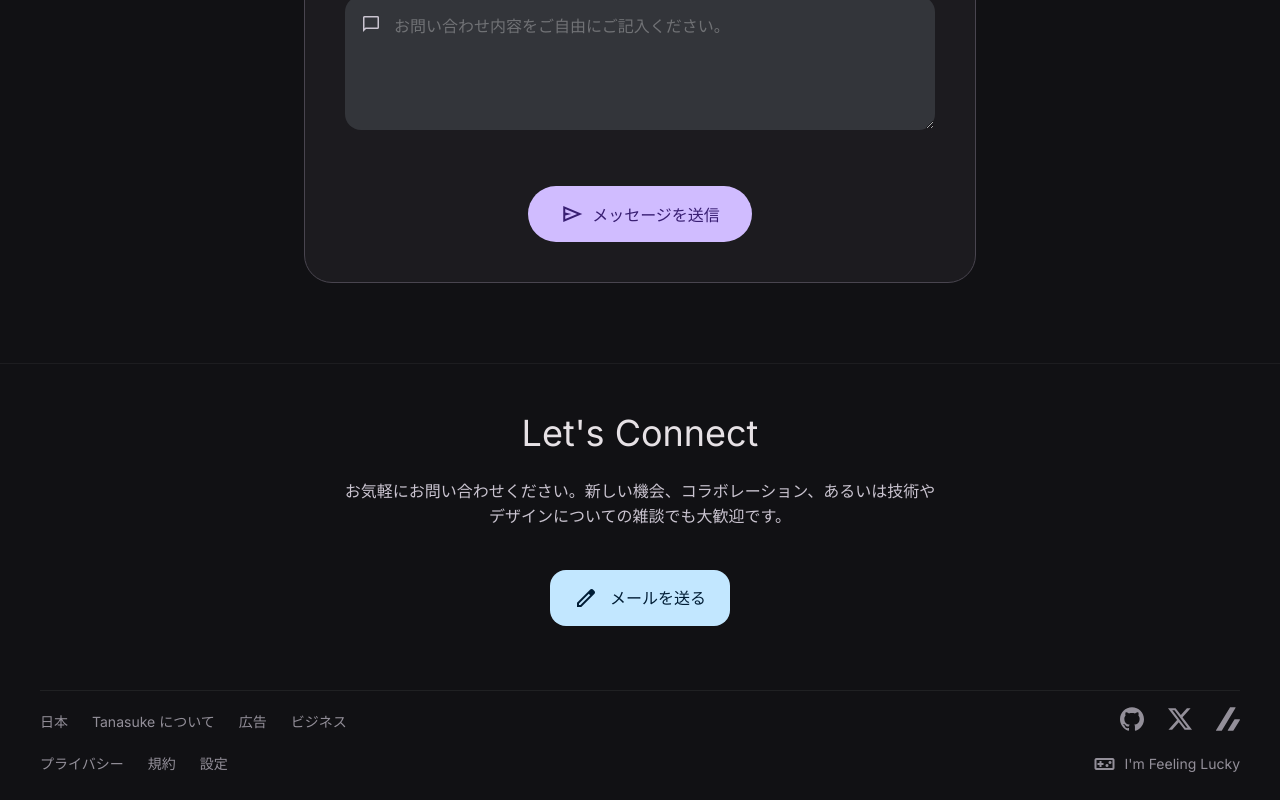
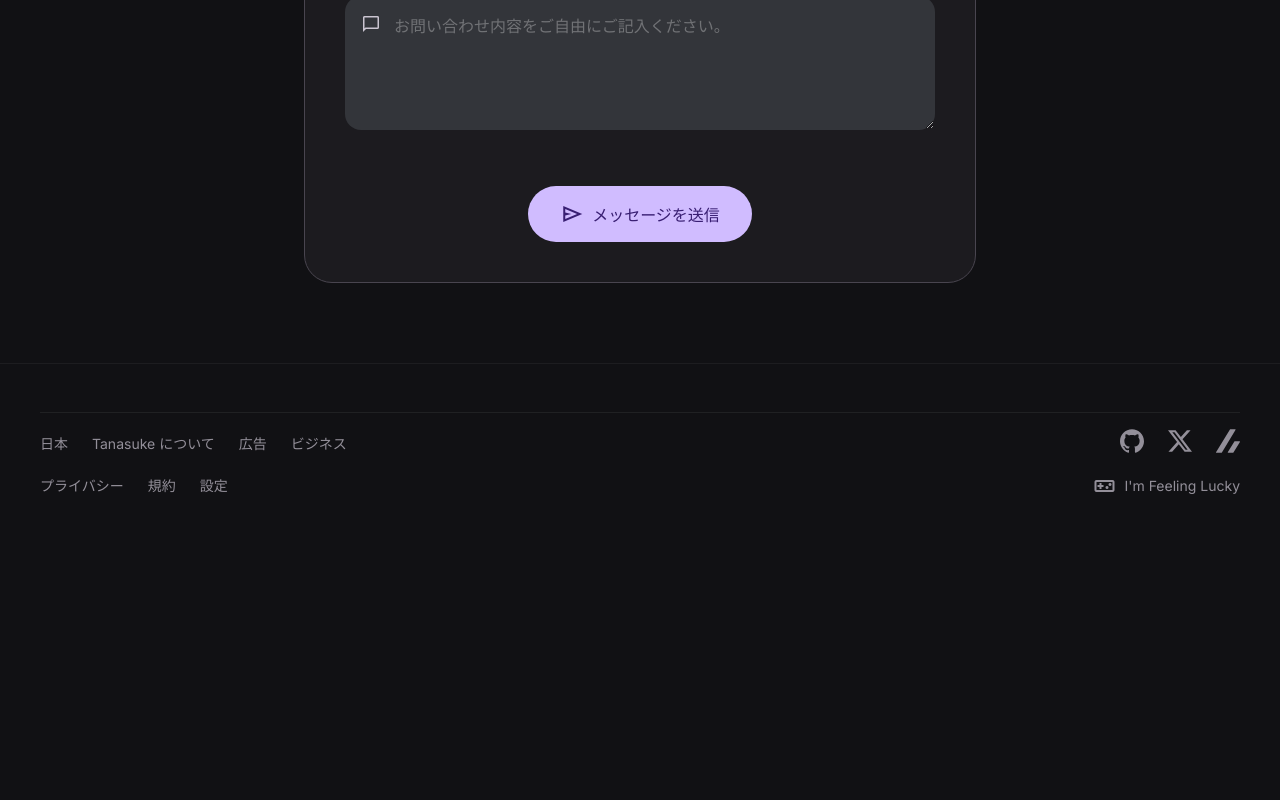
Before and after one commit to nekopath-dev/portfolio, a React (Vite) app: page / in a window 1280 px wide. Shown: the part 6252-7052 px from the top of the page. After the commit the page ends 6774 px from the top, so only its background shows below. Built offline with nearby package versions, Linux system fonts and the light colour scheme; a web font is replaced by a local one.

Commit message:
お問い合わせフォーム動作OK

```diff
--- a/src/App.css
+++ b/src/App.css
@@ -17,48 +17,7 @@ main {
   padding: 48px 24px 24px;
 }
 
-.footer-top {
-  display: flex;
-  flex-direction: column;
-  align-items: center;
-  gap: 24px;
-  text-align: center;
-  max-width: 600px;
-  margin: 0 auto 64px;
-}
 
-.footer-title {
-  font-size: var(--font-size-display-small);
-  font-weight: 400;
-  color: var(--md-sys-color-on-surface);
-}
-
-.footer-subtitle {
-  color: var(--md-sys-color-on-surface-variant);
-  font-size: var(--font-size-body-large);
-  line-height: 1.6;
-}
-
-.footer-fab {
-  display: inline-flex;
-  align-items: center;
-  justify-content: center;
-  gap: 12px;
-  height: 56px;
-  padding: 0 24px;
-  border-radius: var(--md-sys-shape-corner-large);
-  background-color: #C2E7FF;
-  color: #001D35;
-  font-weight: 500;
-  margin-top: 16px;
-  transition: all 0.3s cubic-bezier(0.4, 0.0, 0.2, 1);
-  text-decoration: none;
-}
-
-.footer-fab:hover {
-  box-shadow: 0px 6px 10px 4px rgba(0, 0, 0, 0.15), 0px 2px 3px 0px rgba(0, 0, 0, 0.3);
-  background-color: #D3E3FD;
-}
 
 .footer-bottom {
   max-width: 1200px;
--- a/src/App.jsx
+++ b/src/App.jsx
@@ -50,20 +50,7 @@ function App() {
       </main>
 
       <footer id="contact" className="footer">
-        <div className="footer-top">
-          <h2 className="footer-title">Let's Connect</h2>
-          <p className="footer-subtitle">
-            お気軽にお問い合わせください。新しい機会、コラボレーション、あるいは技術やデザインについての雑談でも大歓迎です。
-          </p>
-          <a href="#contact" className="footer-fab" onClick={(e) => {
-            e.preventDefault();
-            document.getElementById('contact-form-section')?.scrollIntoView({ behavior: 'smooth' });
-            setActiveSection('contact');
-          }}>
-            <span className="material-symbols-outlined notranslate" translate="no">edit</span>
-            <span>メールを送る</span>
-          </a>
-        </div>
+
 
         <div className="footer-bottom">
           <div className="footer-row">
--- a/src/components/sections/Contact.jsx
+++ b/src/components/sections/Contact.jsx
@@ -13,7 +13,7 @@ const Contact = () => {
 
         // --- Web3Forms Access Key ---
         // TODO: Replace with your actual Access Key below!
-        formData.append("access_key", "YOUR_WEB3FORMS_ACCESS_KEY_HERE");
+        formData.append("access_key", "ba79b4d1-4a85-4602-a2d6-bbf3487e8983");
 
         try {
             const response = await fetch("https://api.web3forms.com/submit", {
```
